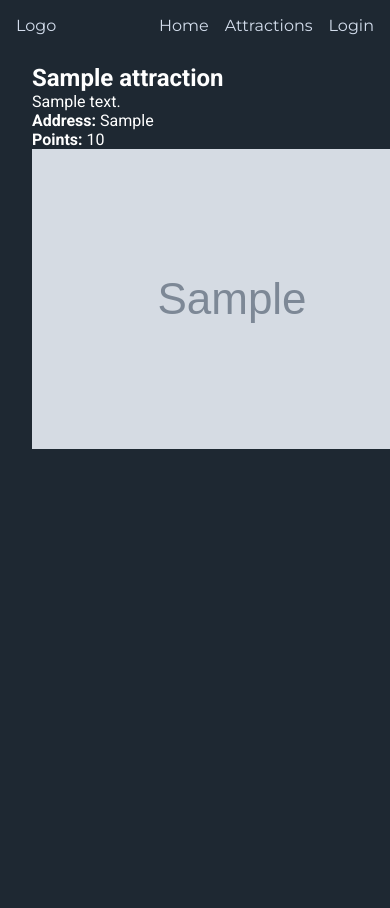
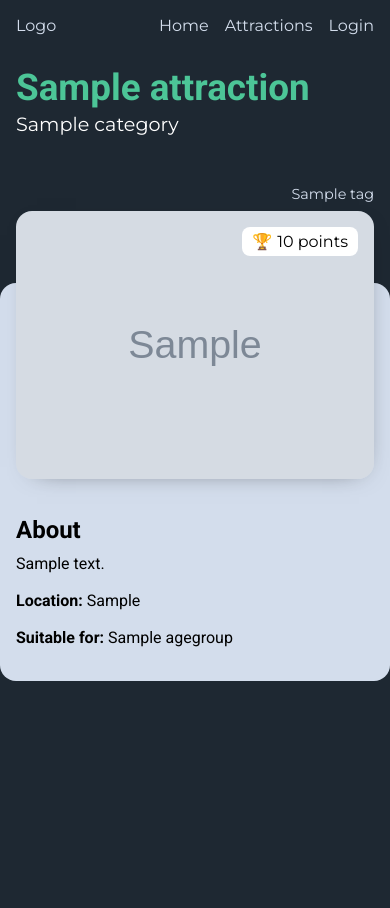
Before and after one commit to madeleinewoodbury/arctic-sprint-solutions, a Flask app: page /attractions/1 in a window 390 px wide; the page is wider, and only the part inside the window is pictured. Before the commit the page ends 449 px from the top of that part, so only its background shows below. Run offline with Flask 3, Linux system fonts and the light colour scheme; tables that the repository leaves empty hold one stand-in row (values such as "Sample post"); grey boxes marked "Sample" are stand-in pictures.

Commit message:
Add mobile styling to attraction page

```diff
--- a/app/attractions/templates/attraction.html
+++ b/app/attractions/templates/attraction.html
@@ -2,15 +2,41 @@
 
 {% block styles %}
 <link rel="stylesheet" type="text/css"
-    href="{{ url_for('static', filename='css/attractions.css') }}">
+    href="{{ url_for('static', filename='css/attraction.css') }}">
 {% endblock %}
 
 {% block content %}
 <section class="attraction-info">
-  <h1>{{ attraction.name }}</h1>
-  <p>{{ attraction.description }}</p>
-  <p><b>Address:</b> {{ attraction.location }}</p>
-  <p><b>Points:</b> {{ attraction.points }}</p>
-  <img src="{{ attraction.image }}" alt="{{ attraction.name }}">
+  <div class="title-container">
+    <h1 class="text-primary">{{ attraction.name }}</h1>
+    <p class="lead">
+      {% for cat in attraction.category %}
+        <span>{{ cat.name }} {% if not loop.last %}, {% endif %}</span>
+      {% endfor %}
+    </p>
+  </div>
+    <ul class="tags">
+      {% for tag in attraction.tags %}
+        <li>{% if not loop.first %}<span>&#xB7;</span> {% endif %}{{ tag.name }} </li>
+      {% endfor %}
+    </ul>
+  <div class="content">
+    <div class="image-container">
+      <div class="points"><span>🏆</span> {{ attraction.points }} points</div>
+      <img src="{{ attraction.image }}" alt="{{ attraction.name }}">
+    </div>
+    <div class="text-container">
+      <h3>About</h3>
+      <p>{{ attraction.description }}</p>
+      <p><strong>Location:</strong> {{ attraction.location }}</p>
+      {% if attraction.age_groups %}
+        <p><strong>Suitable for:</strong>
+          {% for age_group in attraction.age_groups %}
+          <span>{{ age_group.name }} {% if not loop.last %}, {% endif %}</span>
+          {% endfor %}
+      {% endif %}
+      <!-- <p><b>Points:</b> {{ attraction.points }}</p> -->
+    </div>
+  </div>
 </section>
 {% endblock %}
--- /dev/null
+++ b/app/static/css/attraction.css
@@ -0,0 +1,118 @@
+.attraction-info {
+  max-width: 800px;
+  margin: 0 auto;
+  margin-top: 4rem;
+  color: var(--white);
+}
+
+.attraction-info .title-container {
+  padding: 0 1rem 2rem;
+}
+
+.attraction-info h1 {
+  font-size: 2.3rem;
+  line-height: 1.3;
+}
+
+.attraction-info p.lead {
+  font-family: var(--secondary-font);
+  font-size: 1.2rem;
+  line-height: 1.3;
+}
+
+.attraction-info .tags {
+  display: flex;
+  flex-wrap: wrap;
+  justify-content: end;
+  font-family: var(--secondary-font);
+  font-size: .9rem;
+  gap: .25rem .5rem;
+  color: var(--bg-light);
+  padding: 0 1rem;
+}
+
+.attraction-info .tags li {
+  display: flex;
+  gap: .5rem;
+}
+
+.attraction-info .content {
+  display: flex;
+  flex-direction: column;
+  background-color: var(--bg-light);
+  border-radius: 1rem;
+  margin-top: 5rem;
+  padding-top: .5rem;
+}
+
+.attraction-info .image-container {
+  padding: 0 1rem 1rem;
+  margin-top: -5rem;
+  position: relative;
+}
+
+.attraction-info .points {
+  display: flex;
+  justify-content: center;
+  align-items: center;
+  font-family: var(--secondary-font);
+  gap: 5px;
+  color: var(--black);
+  background-color: var(--white);
+  padding: 5px 10px;
+  border-radius: .5rem;
+  position: absolute;
+  top: 1rem;
+  right: 2rem;
+  z-index: 10;
+}
+
+.attraction-info img {
+  border-radius: 1rem;
+  box-shadow: 3px 6px 25px -18px rgba(0,0,0,0.75);
+}
+
+.attraction-info .text-container {
+  padding: 1rem;
+  color: var(--black);
+}
+
+.attraction-info h3 {
+  font-size: 1.5rem;
+  line-height: 1.3;
+  padding-bottom: .5rem;
+}
+
+.attraction-info p {
+  font-size: 1rem;
+  line-height: 1.3;
+  padding-bottom: 1rem;
+}
+
+@media (min-width: 500px) {
+
+  .attraction-info h1 {
+    font-size: 2.75rem;
+  }
+
+  .attraction-info p.lead {
+    font-size: 1.3rem;
+  }
+
+  .attraction-info .tags li {
+    font-size: 1rem;
+  }
+
+  .attraction-info h3 {
+    font-size: 1.7rem;
+  }
+
+  .attraction-info p {
+    font-size: 1.1rem;
+    line-height: 1.4;
+  }
+}
+
+@media (min-width: 992px) {
+  /* TODO: Style desktop */
+}
--- a/app/static/css/attractions.css
+++ b/app/static/css/attractions.css
@@ -142,13 +142,6 @@
   color: inherit;
 }
 
-/* TODO: Style attraction page */
-.attraction-info {
-  color: var(--white);
-  padding: 4rem 2rem;
-}
-
-
 @media (min-width: 500px) {
   .attractions .title {
     padding: 3rem;
--- a/app/static/css/styles.css
+++ b/app/static/css/styles.css
@@ -41,6 +41,11 @@ body {
   height: 100%;
   display: flex;
   justify-content: center;
+}
+
+img {
+  width: 100%;
+  height: auto;
 }
 
 .btn {
```
